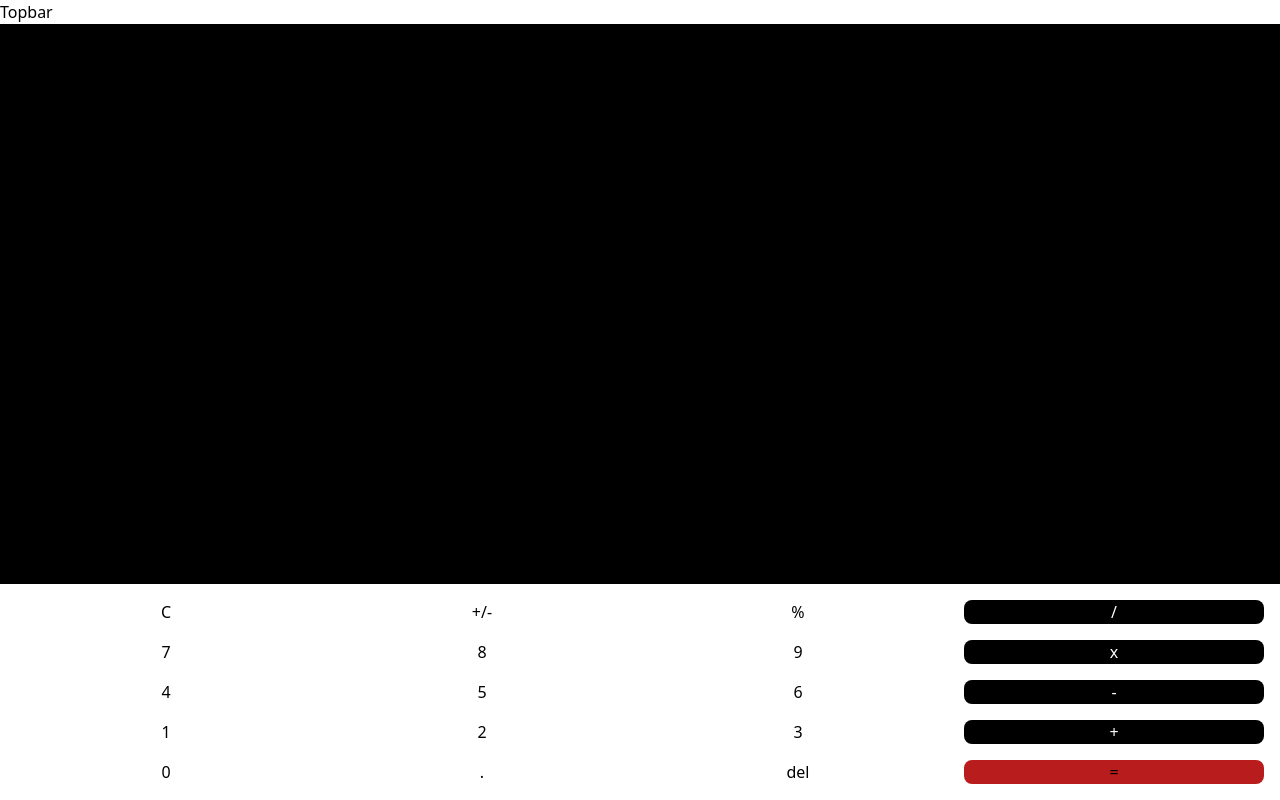
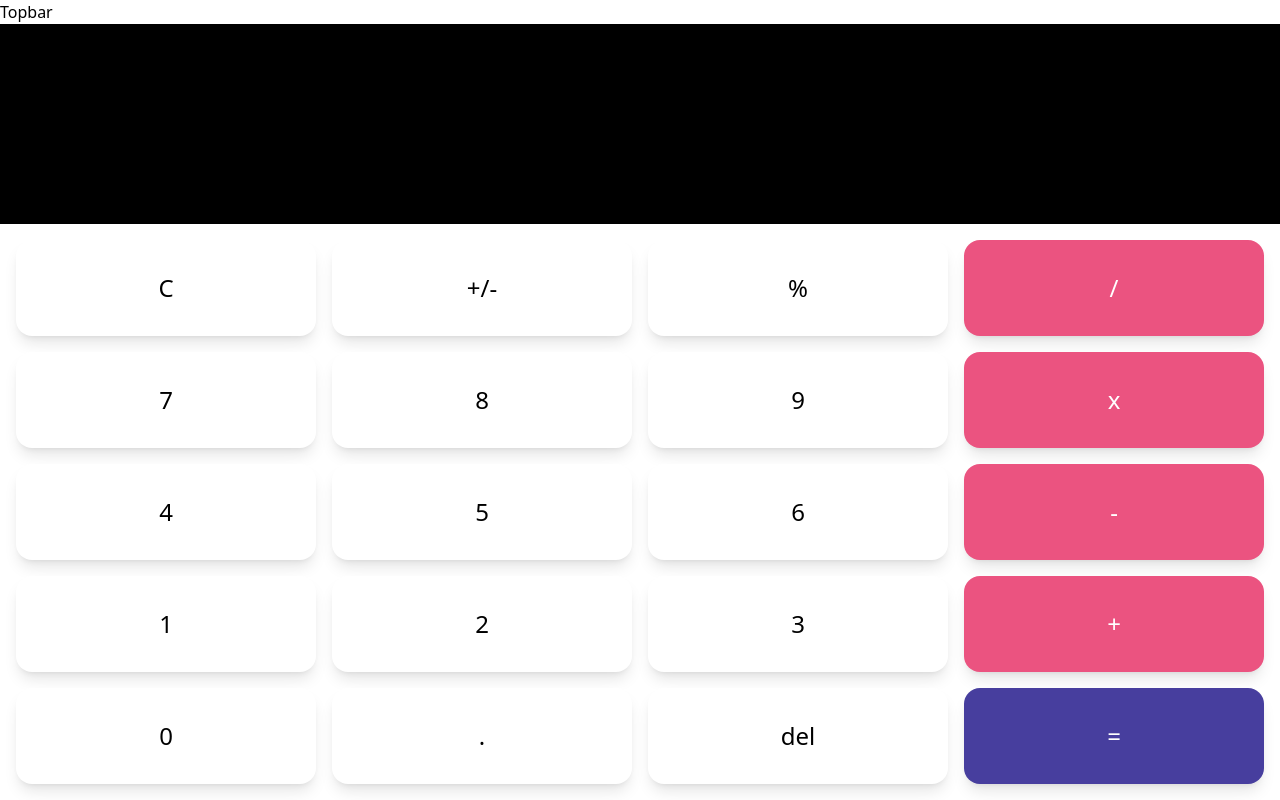
Before and after one commit to Duke0404/Calculator, a React (Create React App) app: page / in a window 1280 px wide. Built offline with nearby package versions, Linux system fonts and the light colour scheme.

Commit message:
Improved button styles

```diff
--- a/src/components/CalcButton.tsx
+++ b/src/components/CalcButton.tsx
@@ -314,11 +314,20 @@ const CalcButton = (props: calcButtonProps) => {
 				flex
 				items-center
 				justify-center
-				rounded-lg
-				${props.accent && "bg-black text-white"}
-				${props.accent2 && "bg-red-700"}
+				rounded-2xl
+
+				text-2xl
+				py-8
+				shadow-lg
+				hover:shadow-xl
+				${
+					props.accent
+						? "bg-accent-prime text-white"
+						: props.accent2
+						? "bg-accent-sec text-white"
+						: "bg-background-1 hover:bg-background-2"
+				}
 			`}
-
 			onClick={() => handleClick()}
 		>
 			{props.children}
--- a/tailwind.config.js
+++ b/tailwind.config.js
@@ -4,7 +4,7 @@ module.exports = {
 	theme: {
 		extend: {
 			colors: {
-				"accent-prime": "#74304D",
+				"accent-prime": "#eb5380",
 				"accent-sec": "#473e9e",
 				"background-1": "#fff",
 				"background-2": "#fff",
```
